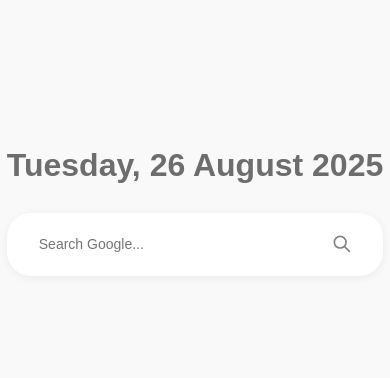
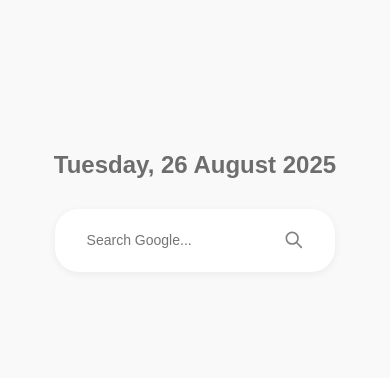
Before and after one commit to DavidManolitsas/web-home-page, a plain HTML site: page app/index.html in a window 390 px wide. Shown: the top 378 px of the page. Drawn offline with Linux system fonts and the light colour scheme.

Commit message:
make heading size responsive

```diff
--- a/app/css/styles.css
+++ b/app/css/styles.css
@@ -137,7 +137,7 @@ form button {
 
     form {
         display: flex;
-        width: 80%;
+        width: 75%;
         margin-bottom: 16px;
     }
 
@@ -153,6 +153,10 @@ form button {
 }
 
 @media screen and (max-width: 700px) {
+    h1 {
+        font-size: 24px;
+    }
+
     .card-grid {
         grid-template-columns: repeat(3, 1fr);
     }
@@ -164,7 +168,7 @@ form button {
 
     form {
         display: flex;
-        width: 100%;
+        width: 90%;
         margin-bottom: 16px;
     }
 
```
